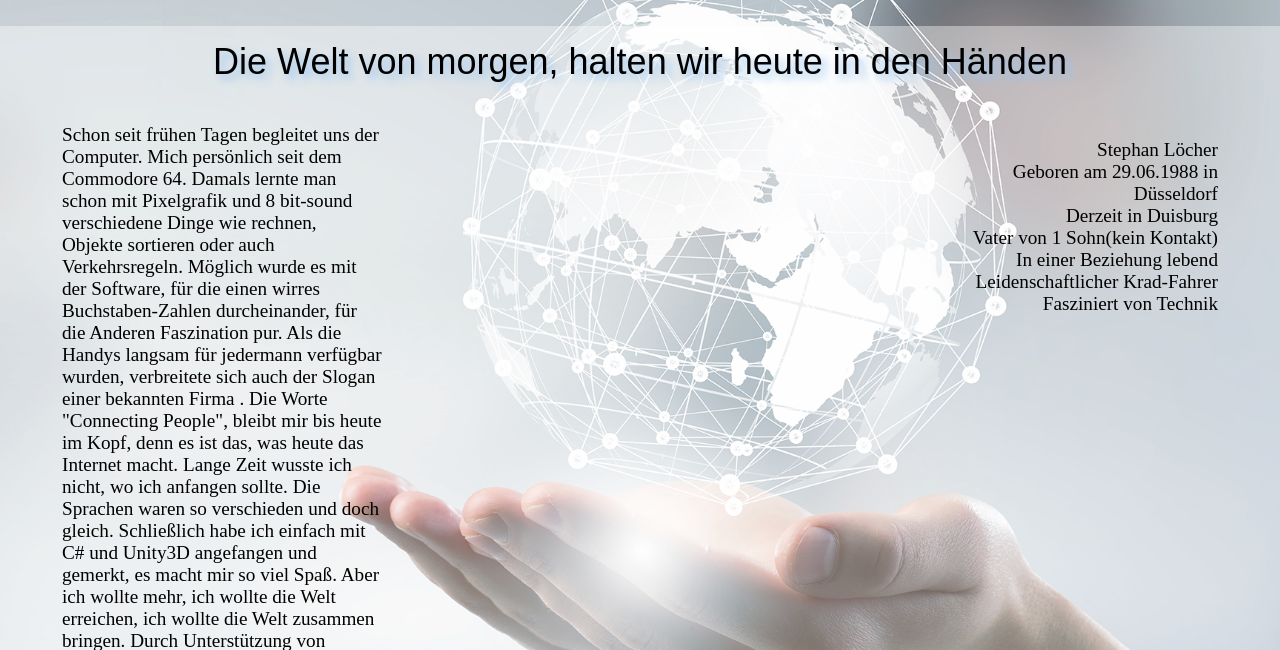
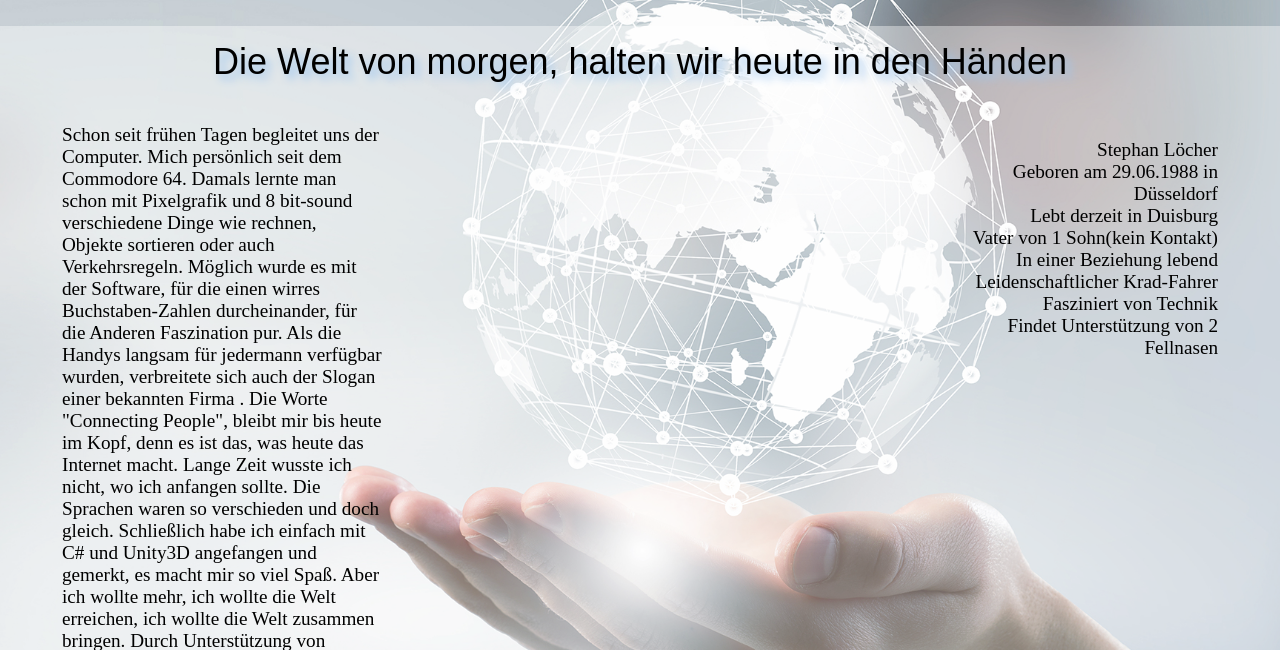
Before and after one commit to Sternenwarte88/webpage, a plain HTML site: page aboutme.html in a window 1280 px wide. Shown: the part 88-738 px from the top of the page. Drawn offline with Linux system fonts and the light colour scheme; a web font is replaced by a local one.

Commit message:
added some listitems

```diff
--- a/aboutme.html
+++ b/aboutme.html
@@ -87,11 +87,12 @@
 										Stephan Löcher
 									</li>
 									<li>Geboren am 29.06.1988 in Düsseldorf</li>
-									<li>Derzeit in Duisburg</li>
+									<li>Lebt derzeit in Duisburg</li>
 									<li>Vater von 1 Sohn(kein Kontakt)</li>
 									<li>In einer Beziehung lebend</li>
 									<li>Leidenschaftlicher Krad-Fahrer</li>
 									<li>Fasziniert von Technik</li>
+									<li>Findet Unterstützung von 2 Fellnasen</li>
 								</ul>
 							</article>
 						</div>
```
